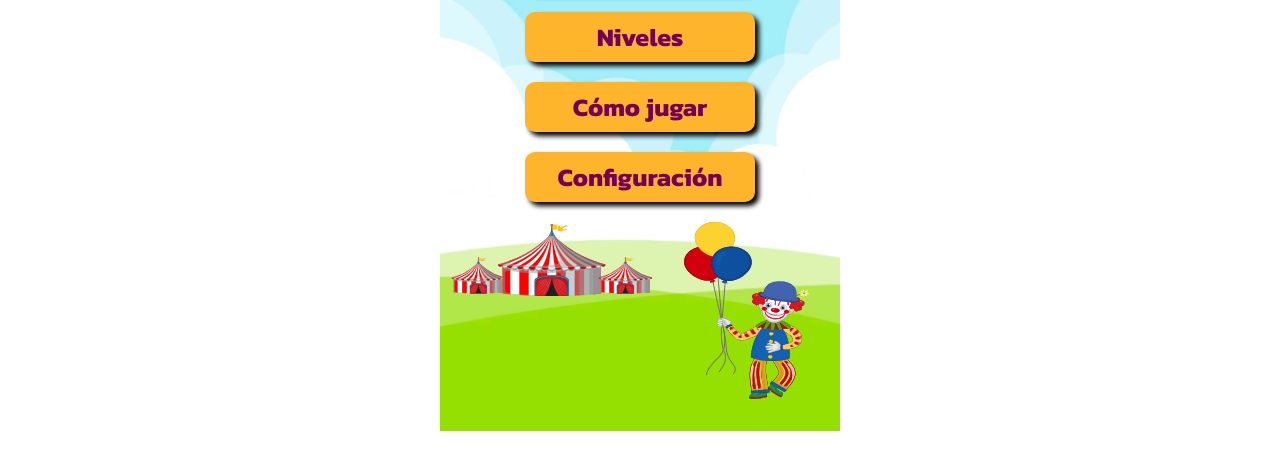
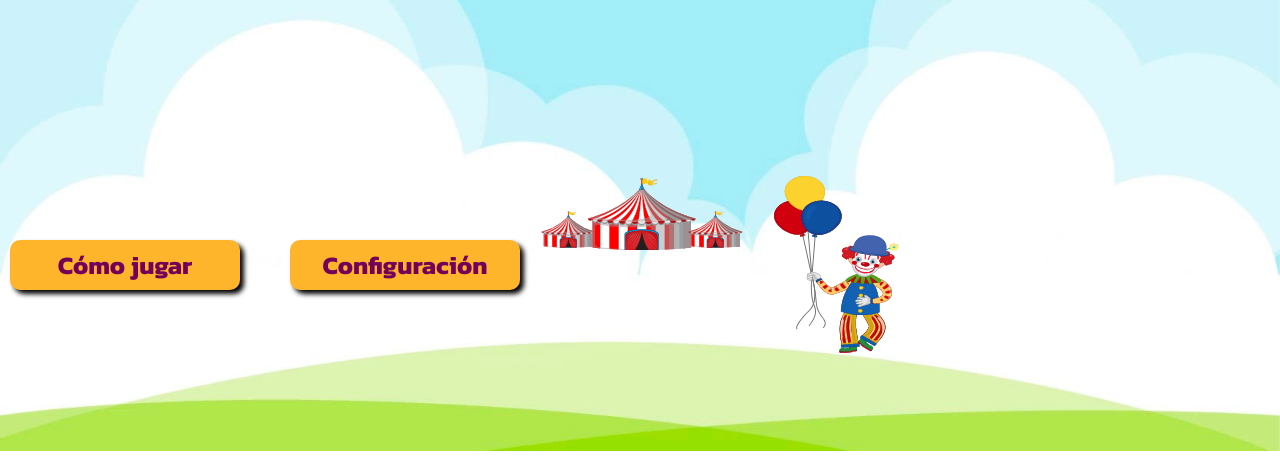
Before and after one commit to Deiximar/carnival-dom, a plain HTML site: page index.html in a window 1280 px wide. Shown: the part 349-810 px from the top of the page. Drawn offline with Linux system fonts and the light colour scheme.

Commit message:
Agregar responsive al style

```diff
--- a/src/assets/style.css
+++ b/src/assets/style.css
@@ -14,18 +14,31 @@
 body {
   font-family: var(--font-family);
   width: fit-content;
-  margin: 30px auto;
+  margin: auto;
   font-size: 2.1em;
   display: flex;
+  justify-content: center;
+  align-items: center;
 }
 
 main {
   background-image: var(--main-background);
   background-size: cover;
-  height: 750px;
+  height: 100vh;
   width: 400px;
   background-position: center;
   display: flex;
   flex-direction: column;
   padding: 10px;
 }
+
+@media only screen and (min-width: 750px) {
+  main {
+    width: 100vw;
+    display: grid;
+    grid-template-areas:
+    "banner banner banner"
+    "tent clown  menu"
+    ;
+  }
+}
```
